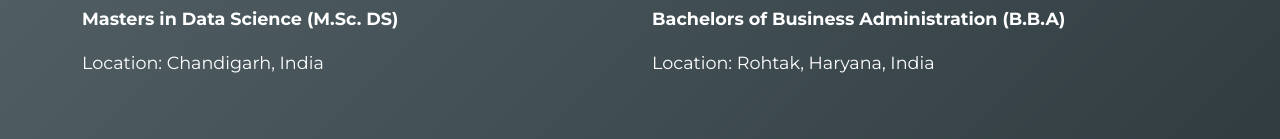
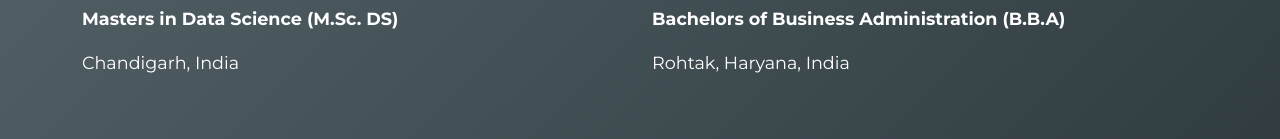
Before and after one commit to Vishal-bharti21/Vishal-Portfolio, a plain HTML site: page index.html in a window 1280 px wide. Shown: the part 1338-1477 px from the top of the page. Drawn offline with nearby package versions, Linux system fonts and the light colour scheme.

Commit message:
Update index.html

```diff
--- a/index.html
+++ b/index.html
@@ -85,12 +85,12 @@
         <div class="col-md-6">
             <h5>Chandigarh University</h5>
             <p><strong>Masters in Data Science (M.Sc. DS)</strong></p>
-            <p>Location: Chandigarh, India</p>
+            <p>Chandigarh, India</p>
         </div>
         <div class="col-md-6">
             <h5>Maharishi Dayanand University</h5>
             <p><strong>Bachelors of Business Administration (B.B.A)</strong></p>
-            <p>Location: Rohtak, Haryana, India</p>
+            <p>Rohtak, Haryana, India</p>
         </div>
     </div>
 </section>
```
